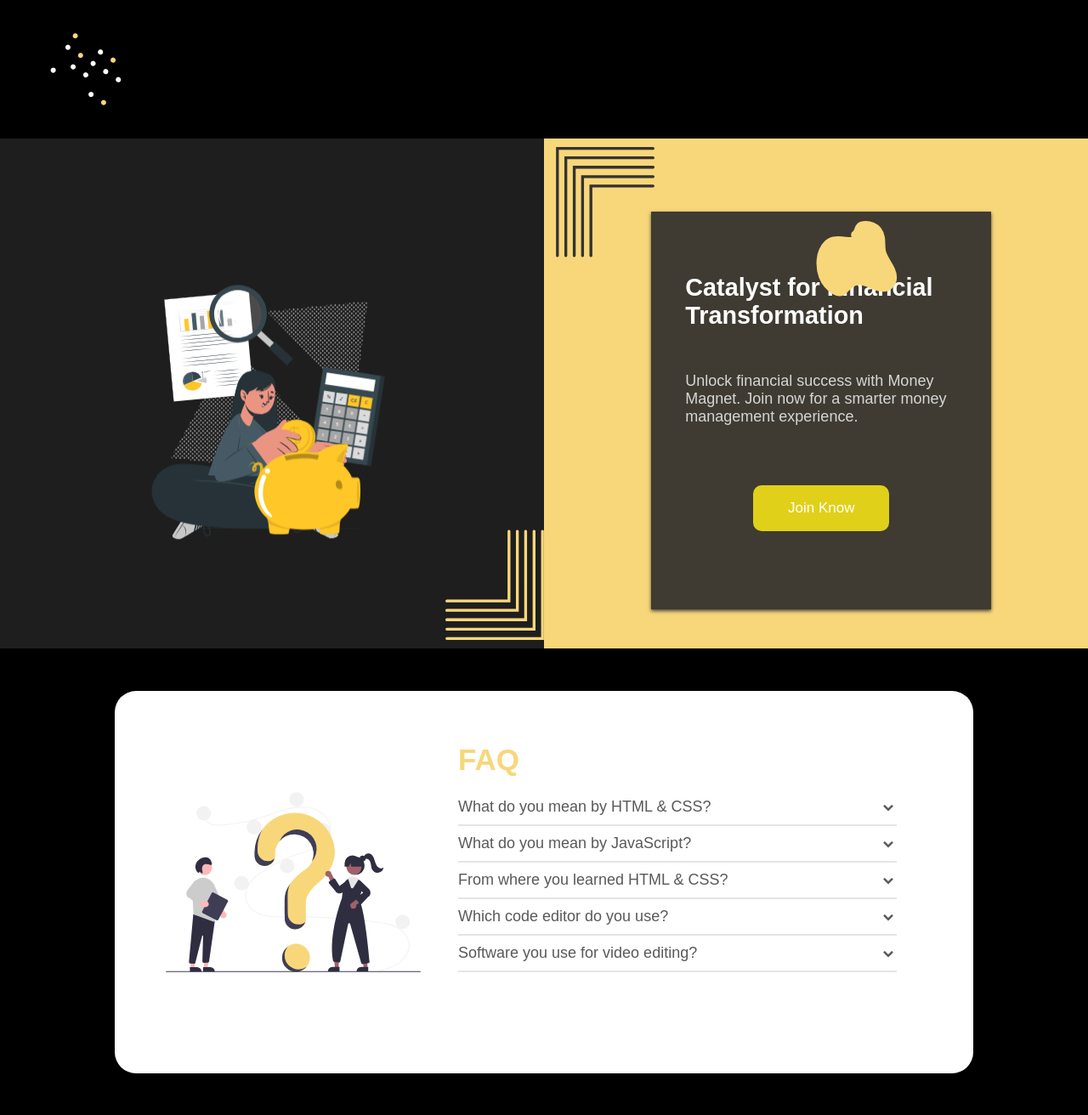
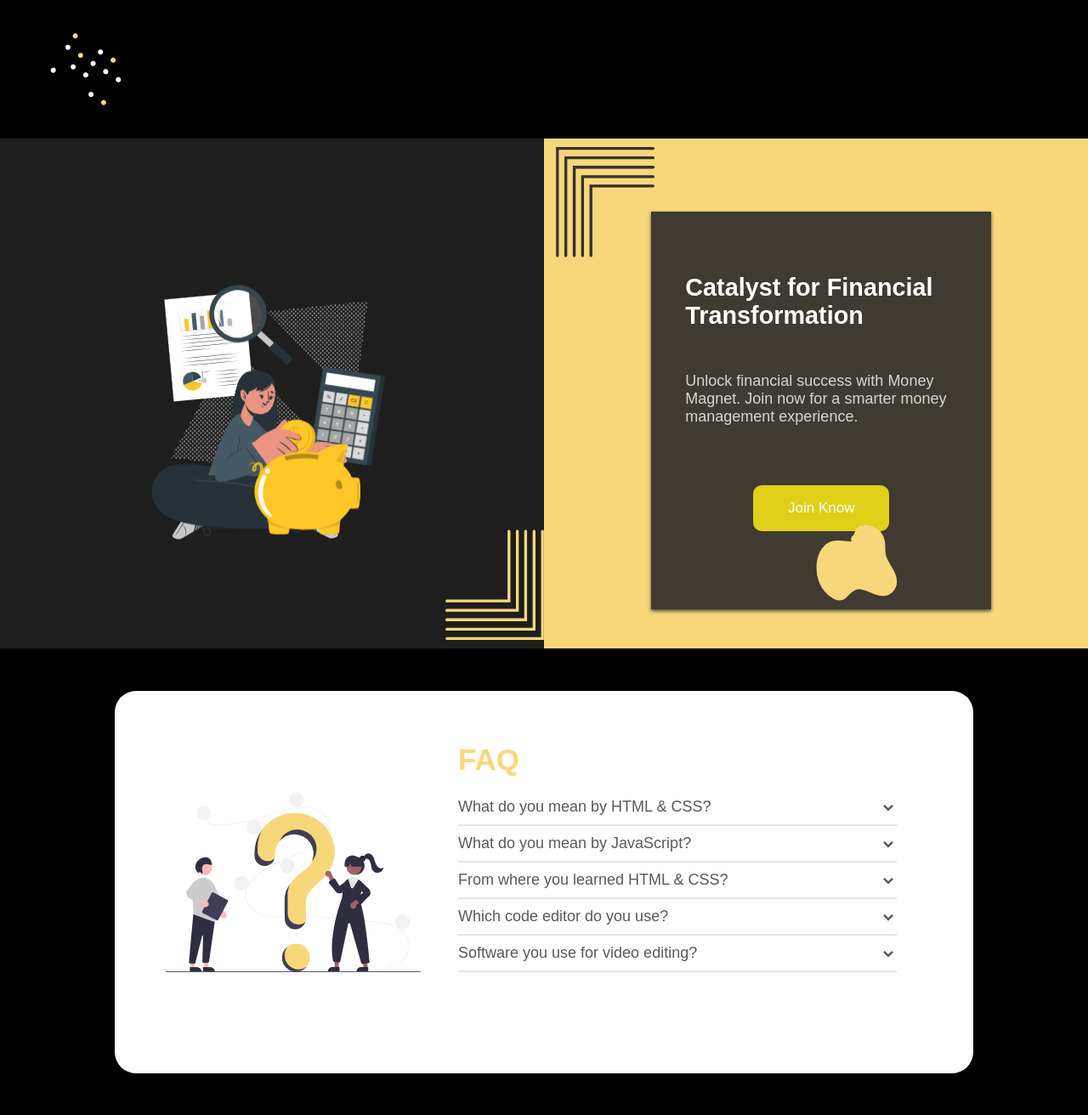
Before and after one commit to elijahgummer/MoneyMagnet-Budget-Expense-Managment-Web-App, a PHP site: page /home.php in a window 1280 px wide. Shown: the part 1857-3169 px from the top of the page at 85% size. Run offline with PHP 8.4, Linux system fonts and the light colour scheme; some web fonts are replaced.

Commit message:
changed the position

```diff
--- a/MoneyMagnet/css/home.css
+++ b/MoneyMagnet/css/home.css
@@ -97,7 +97,7 @@ html {
   height: 90px;
   position: absolute; /* or relative, fixed, sticky */
   /* Adjust these values to move the SVG */
-  top: 10px;
+  bottom: 10px;
   left: 50%; /* Adjust these values to move the SVG */
   transform: rotate(90deg);
 }
```
